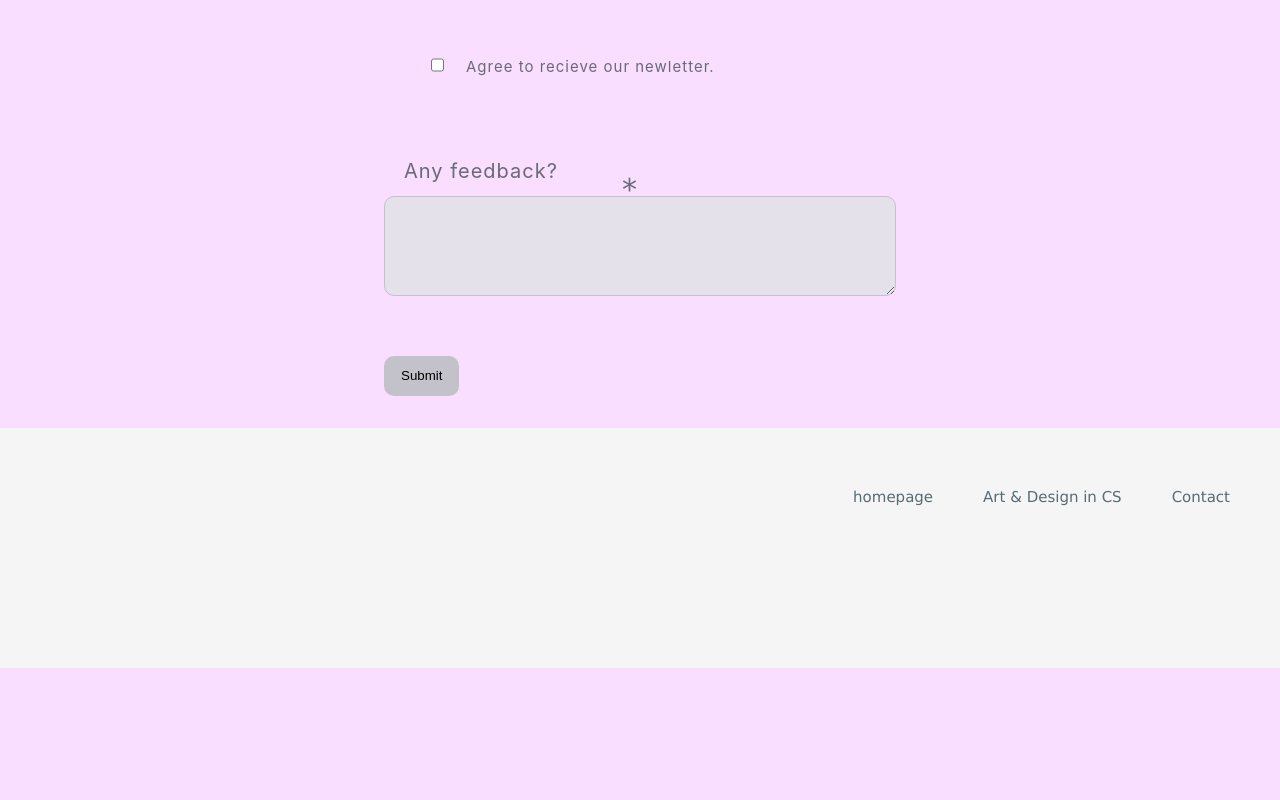
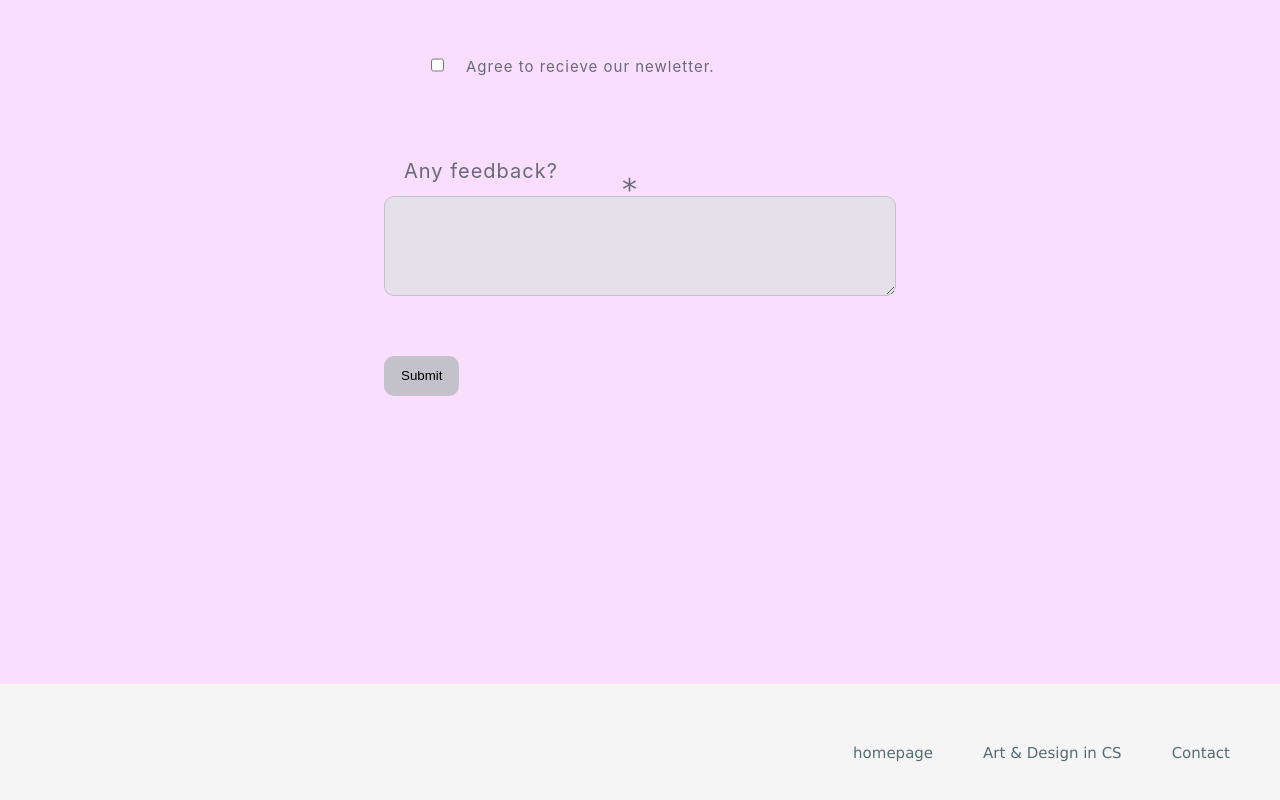
Before and after one commit to maaou99/Creativity_with_AI, a plain HTML site: page form_Creativity_AI.html in a window 1280 px wide. Shown: the part 728-1528 px from the top of the page. Before the commit the page ends 1396 px from the top, so only its background shows below. Drawn offline with Linux system fonts and the light colour scheme.

Commit message:
Update Creativity_with_AI.css

```diff
--- a/Creativity_with_AI.css
+++ b/Creativity_with_AI.css
@@ -113,7 +113,7 @@ div:nth-child(7) {
     position: static;
     height: 30%;
     background-color: whitesmoke;
-    margin-top: 10%;
+    margin-top: 30%;
 }
 
 @media screen and (max-width: 800px) {
```
